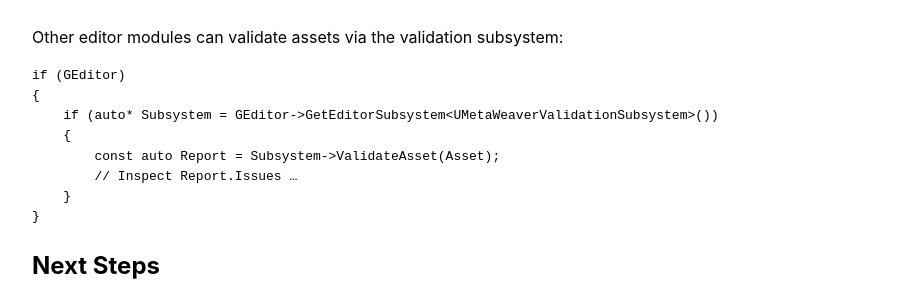
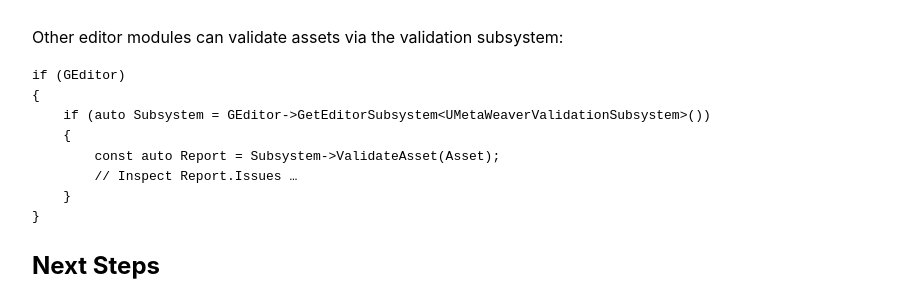
Before and after one commit to realityforge/MetaWeaver, a Jekyll site: the page built from docs/GettingStarted.md, in a window 1280 px wide and 900 px high, scrolled down 5452 px. Shown: the part 443-743 px from the top of the window, without its empty margins (158-1081 px from the left). Built offline with Jekyll 4.4.1, drawn with Linux system fonts in a browser that asks for light colours; our own code applies the rules of GitHub Pages for plain Markdown files.

Commit message:
Remove unnecessary pointer  *

````diff
--- a/docs/GettingStarted.md
+++ b/docs/GettingStarted.md
@@ -77,7 +77,7 @@ Other editor modules can validate assets via the validation subsystem:
 ```c++
 if (GEditor)
 {
-    if (auto* Subsystem = GEditor->GetEditorSubsystem<UMetaWeaverValidationSubsystem>())
+    if (auto Subsystem = GEditor->GetEditorSubsystem<UMetaWeaverValidationSubsystem>())
     {
         const auto Report = Subsystem->ValidateAsset(Asset);
         // Inspect Report.Issues …
````
